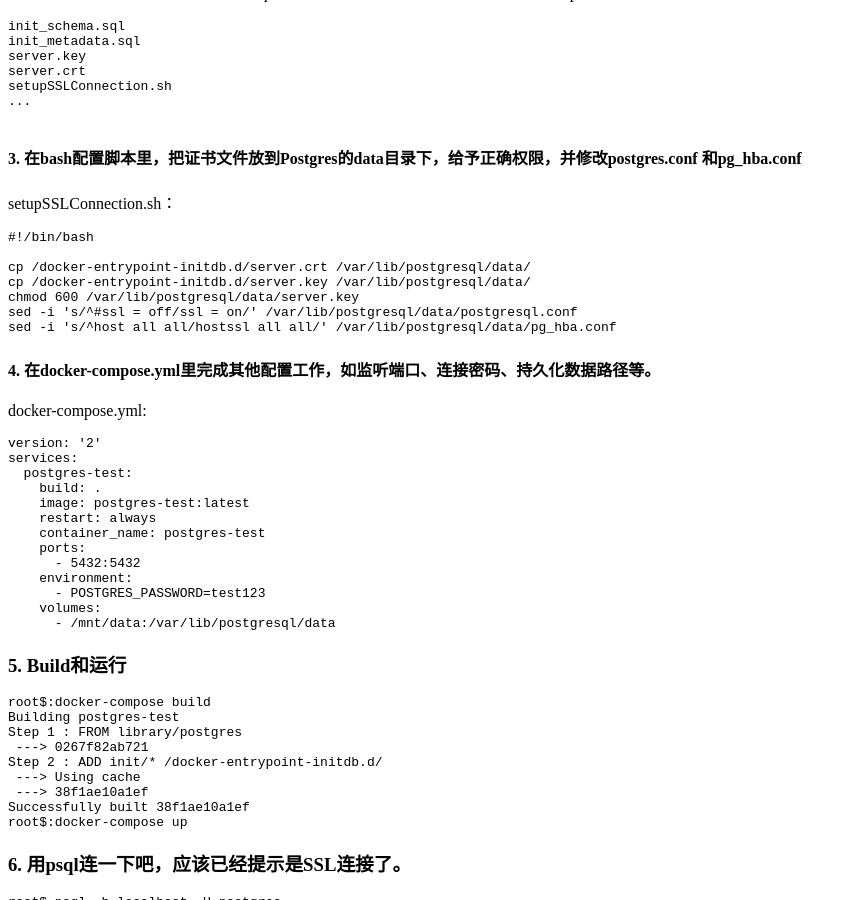
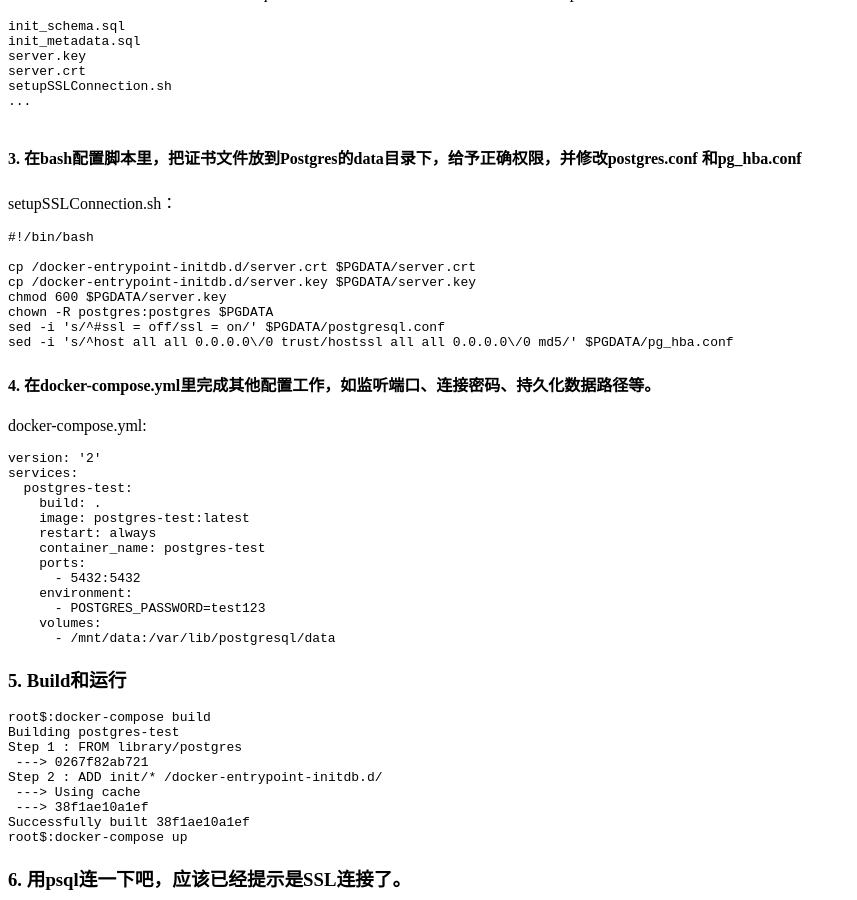
Before and after one commit to flickerlight/flickerlight.github.io, a Jekyll site: the page built from _posts/2016-12-15-Postgres-Docker-SSL-Setup.markdown, in a window 1280 px wide and 900 px high, scrolled down 1194 px. Shown: the whole window, without its empty margins (0-857 px from the left). Built offline with Jekyll 4.4.1, drawn with Linux system fonts in a browser that asks for light colours.

Commit message:
change the bash script

````diff
--- a/_posts/2016-12-15-Postgres-Docker-SSL-Setup.markdown
+++ b/_posts/2016-12-15-Postgres-Docker-SSL-Setup.markdown
@@ -63,11 +63,12 @@ setupSSLConnection.sh：
 ```bash
 #!/bin/bash
 
-cp /docker-entrypoint-initdb.d/server.crt /var/lib/postgresql/data/
-cp /docker-entrypoint-initdb.d/server.key /var/lib/postgresql/data/
-chmod 600 /var/lib/postgresql/data/server.key
-sed -i 's/^#ssl = off/ssl = on/' /var/lib/postgresql/data/postgresql.conf
-sed -i 's/^host all all/hostssl all all/' /var/lib/postgresql/data/pg_hba.conf
+cp /docker-entrypoint-initdb.d/server.crt $PGDATA/server.crt
+cp /docker-entrypoint-initdb.d/server.key $PGDATA/server.key
+chmod 600 $PGDATA/server.key
+chown -R postgres:postgres $PGDATA
+sed -i 's/^#ssl = off/ssl = on/' $PGDATA/postgresql.conf
+sed -i 's/^host all all 0.0.0.0\/0 trust/hostssl all all 0.0.0.0\/0 md5/' $PGDATA/pg_hba.conf
 ```
 
 
````
